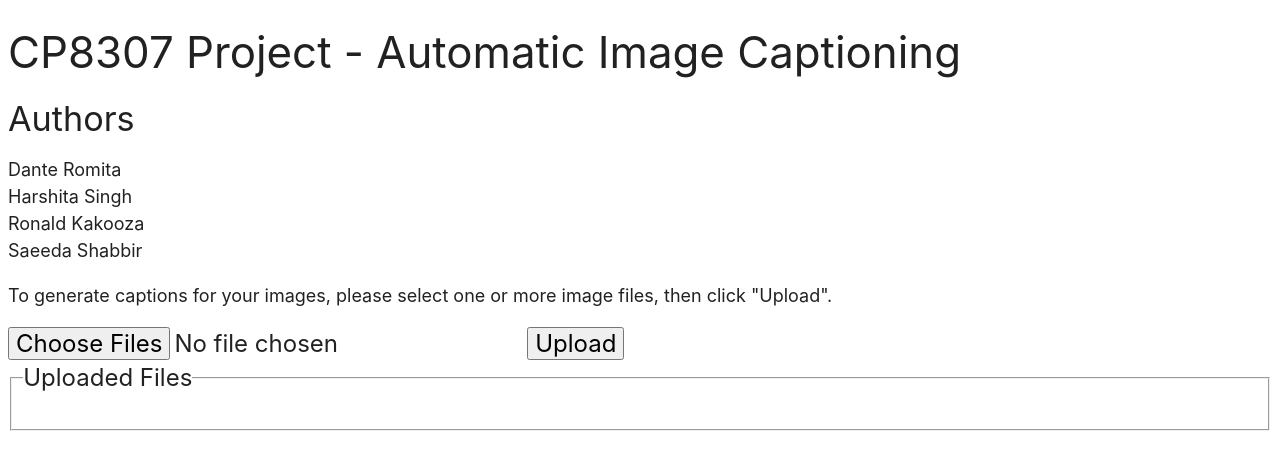
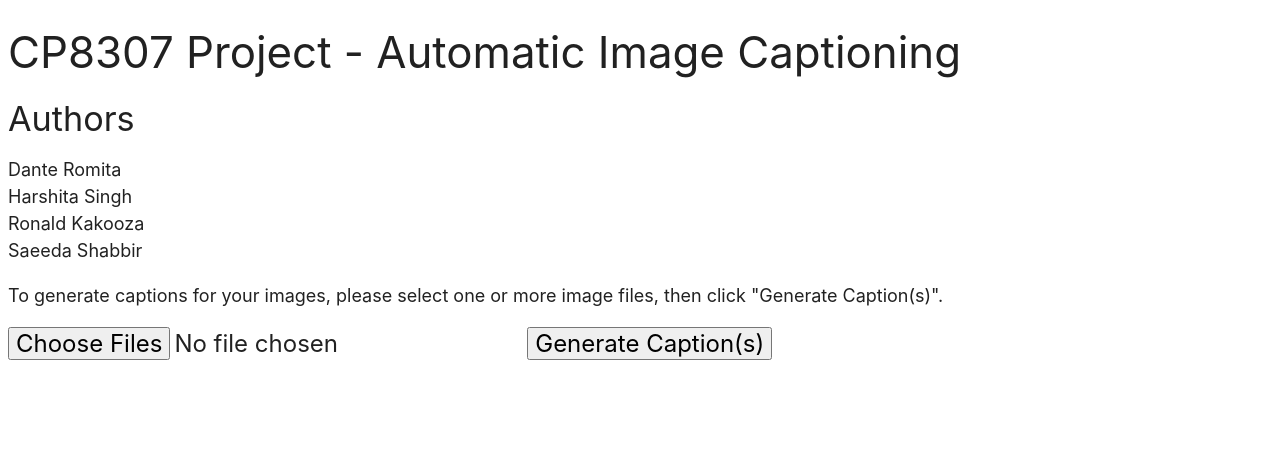
Before and after one commit to DanteRomita/CP8307-Project, a Flask app: page / in a window 1280 px wide. Shown: the top 470 px of the page. Run offline with Flask 3, Linux system fonts and the light colour scheme; parts of the project's set-up code (start-up, migrations or seed data) failed here and were passed over.

Commit message:
Captions Only Display in HTML Directly

```diff
--- a/app.py
+++ b/app.py
@@ -84,8 +84,10 @@ def upload_images():
             if file and allowed_file(file.filename) and file.filename != '':
                 file.save(os.path.join(app.config['UPLOAD_FOLDER'], file.filename))
                 uploaded_images.append(file.filename)
+            elif file.filename == '':
+                return "<h1>No File Uploaded</h1> Press the 'Back' button on your browser to try again.", 400
             else:
-                return "Invalid file type. Only image files are allowed. Press the 'Back' button on your browser to try again.", 400
+                return "<h1>Invalid File Type(s)</h1> Press the 'Back' button on your browser to try again.", 400
 
         for image in uploaded_images:
             features_of_images.append(extract_features(UPLOAD_FOLDER + '/' + image))
@@ -93,20 +95,20 @@ def upload_images():
         for feature in features_of_images:
             generated_captions.append(predict_caption(model, feature, wordtoix, ixtoword, max_length))
 
-        outputImages = []
-        for i in range(len(uploaded_images)):
-            current_image = Image.open(UPLOAD_FOLDER + '/' + uploaded_images[i])
-            plt.figure(figsize=(10, 5))
-            plt.imshow(current_image)
-            plt.axis('off')
-            plt.title(f'Generated Caption: {generated_captions[i]}')
-            # plt.show()
+        # outputImages = []
+        # for i in range(len(uploaded_images)):
+        #     current_image = Image.open(UPLOAD_FOLDER + '/' + uploaded_images[i])
+        #     plt.figure(figsize=(10, 5))
+        #     plt.imshow(current_image)
+        #     plt.axis('off')
+        #     plt.title(f'Generated Caption: {generated_captions[i]}')
+        #     # plt.show()
 
-            outputFile = '___OUTPUT-' + uploaded_images[i]
-            plt.savefig('uploads/' + outputFile)
-            outputImages.append(outputFile)
+        #     outputFile = '___OUTPUT-' + uploaded_images[i]
+        #     plt.savefig('uploads/' + outputFile)
+        #     outputImages.append(outputFile)
 
-        return render_template('display.html', filenames=outputImages, generated_captions=generated_captions)
+        return render_template('display.html', filenames=uploaded_images, generated_captions=generated_captions)
     return render_template('upload.html')
 
 @app.route('/uploads/<filename>')
@@ -114,7 +116,7 @@ def uploaded_file(filename):
     return send_from_directory(app.config['UPLOAD_FOLDER'], filename)
 
 if not os.path.exists('uploads'):
-    os.makedirs('uploads')
+    os.makedir('uploads')
 
 if __name__ == '__main__':
     app.run()
--- a/templates/upload.html
+++ b/templates/upload.html
@@ -33,28 +33,29 @@
                 <li>Saeeda Shabbir</li>
             </ul>
             <p>
-                To generate captions for your images, please select one or more image files, then click "Upload".
+                To generate captions for your images, please select one or more image files, then click "Generate Caption(s)".
             </p>
             <form method="post" enctype="multipart/form-data">
                 <input id="files" type="file" name="files" multiple>
-                <input type="submit" value="Upload">
+                <input type="submit" value="Generate Caption(s)">
             </form>
-            <fieldset>
+            <p style="color: blue;" id="WaitMessage"></p>
+            <!-- <fieldset>
                 <legend>Uploaded Files</legend>
                 <ul id="fileList"></ul>
-            </fieldset>
+            </fieldset> -->
 </body>
 
 <script>
-    document.getElementById('files').addEventListener('change', () => {
-        FileList = document.getElementById('fileList');
-        FileList.innerHTML = '';
-        for (file of event.target.files) {
-            var li = document.createElement('li');
-            li.textContent = file.name;
-            FileList.appendChild(li);
-        }
-    })
+    // document.getElementById('files').addEventListener('change', () => {
+    //     FileList = document.getElementById('fileList');
+    //     FileList.innerHTML = '';
+    //     for (file of event.target.files) {
+    //         var li = document.createElement('li');
+    //         li.textContent = file.name;
+    //         FileList.appendChild(li);
+    //     }
+    // })
 
     function validateFileUpload() {
         var fileInput = document.querySelector('input[type="file"]');
@@ -76,6 +77,8 @@
     document.querySelector('form').addEventListener('submit', function (event) {
         if (!validateFileUpload()) {
             event.preventDefault();
+        } else {
+            document.getElementById('WaitMessage').innerHTML = 'Please Wait. Your images are being processed. Multiple images may take more time to process, so please be patient!'
         }
     });
 </script>
```
Also changed, not shown: templates/display.html (+8 -5 lines).
